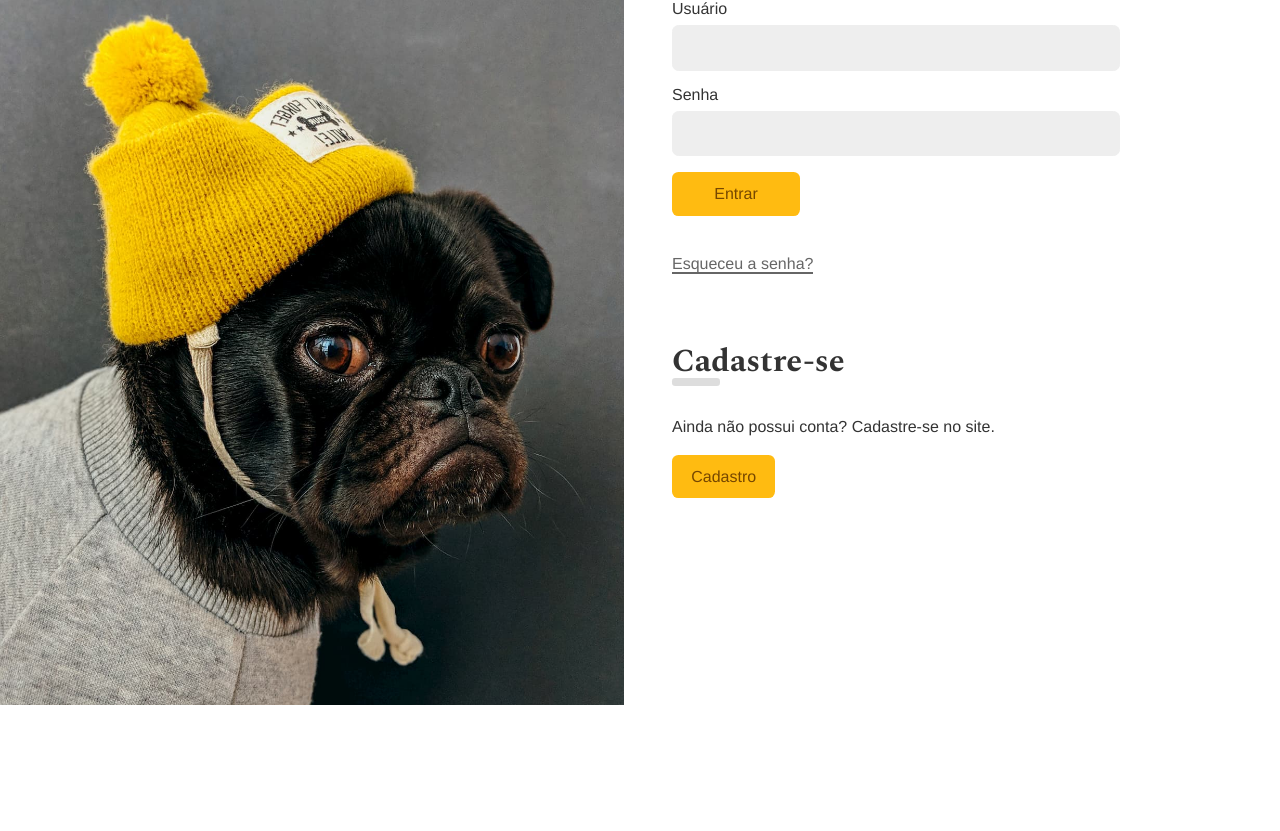
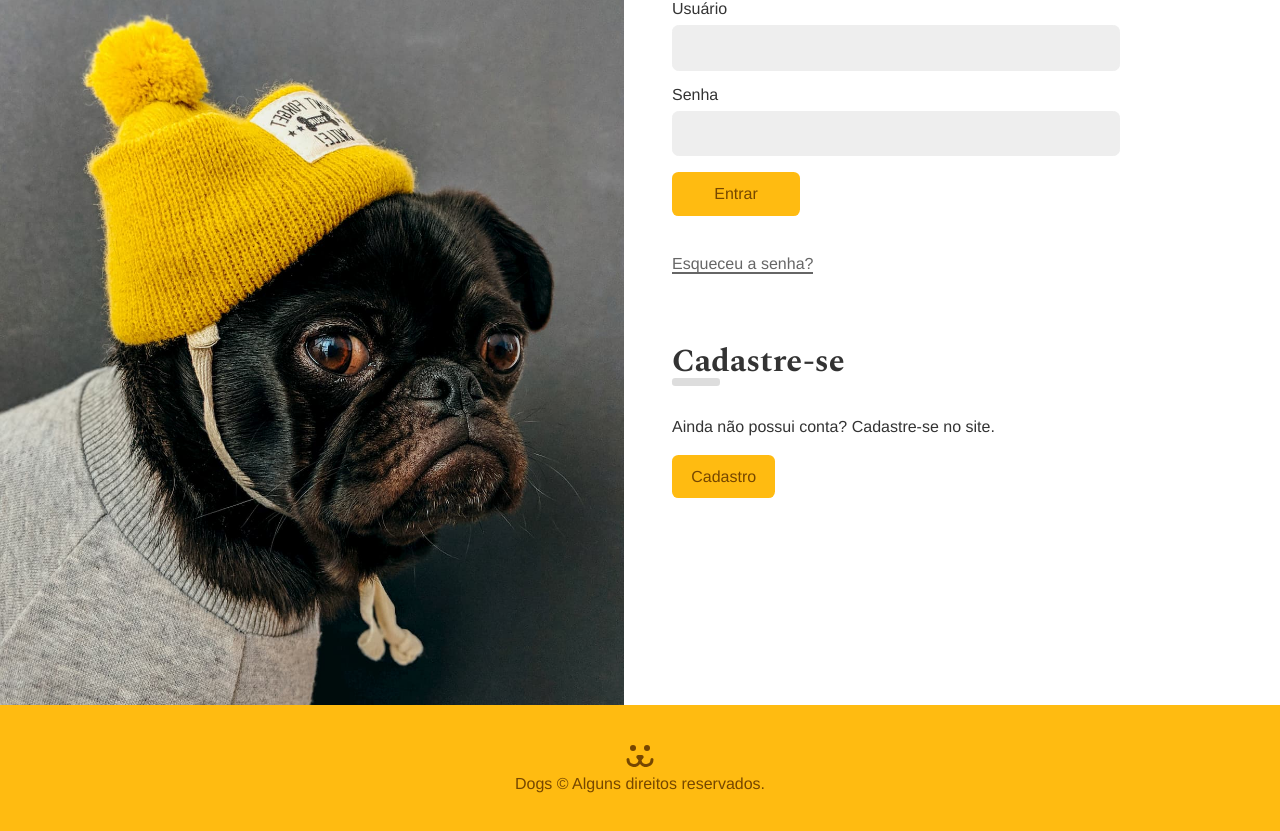
Before and after one commit to murilothom/dogsgram, a React (Create React App) app: page /login in a window 1280 px wide. Shown: the part 159-990 px from the top of the page. Before the commit the page ends 864 px from the top, so only its background shows below. Built offline with nearby package versions, Linux system fonts and the light colour scheme.

Commit message:
add footer

```diff
--- a/src/App.css
+++ b/src/App.css
@@ -91,3 +91,13 @@
     transform: initial;
   }
 }
+
+.App {
+  display: flex;
+  flex-direction: column;
+  min-height: calc(100vh + 8rem);
+}
+
+.AppBody {
+  flex: 1;
+}
--- a/src/App.js
+++ b/src/App.js
@@ -17,10 +17,11 @@
 
 function App() {
   return (
-    <div>
+    <div className="App">
       <BrowserRouter>
         <UserStorage>
           <Header />
+          <main className="AppBody">
             <Routes>
               <Route path="/" element={<Home />} />
               <Route path="/login/*" element={<Login />} />
@@ -36,6 +37,7 @@
               <Route path="/profile/:user" element={<UserProfile />} />
               <Route path="/*" element={<NotFound />} />
             </Routes>
+          </main>
           <Footer />
         </UserStorage>
       </BrowserRouter>
--- a/src/Components/Footer/Footer.js
+++ b/src/Components/Footer/Footer.js
@@ -2,8 +2,15 @@
 
 import styles from "./Footer.module.css";
 
+import { ReactComponent as Dogs } from "../../Assets/dogs-footer.svg";
+
 const Footer = () => {
-  return <div className={styles.footer}></div>;
+  return (
+    <footer className={styles.footer}>
+      <Dogs />
+      <p>Dogs &copy; Alguns direitos reservados.</p>
+    </footer>
+  );
 };
 
 export default Footer;
--- a/src/Components/Footer/Footer.module.css
+++ b/src/Components/Footer/Footer.module.css
@@ -0,0 +1,11 @@
+.footer {
+  background: #fb1;
+  padding: 2.5rem 1rem 0 1rem;
+  height: 8rem;
+  text-align: center;
+  color: #764701;
+}
+
+.footer p {
+  margin-top: 0.25rem;
+}
```
Lines whose indentation alone changed are shown as unchanged.
